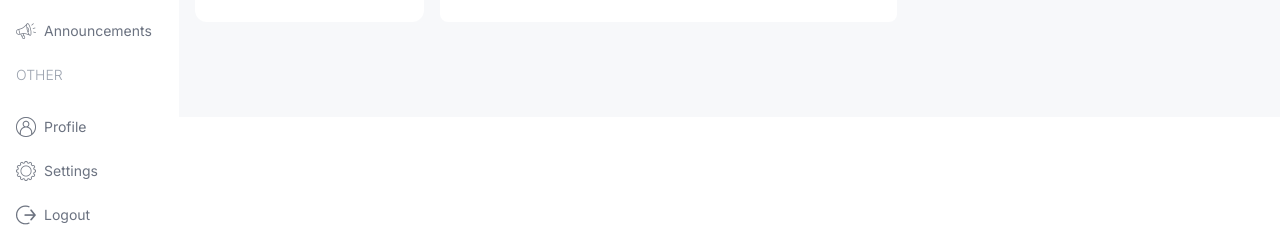
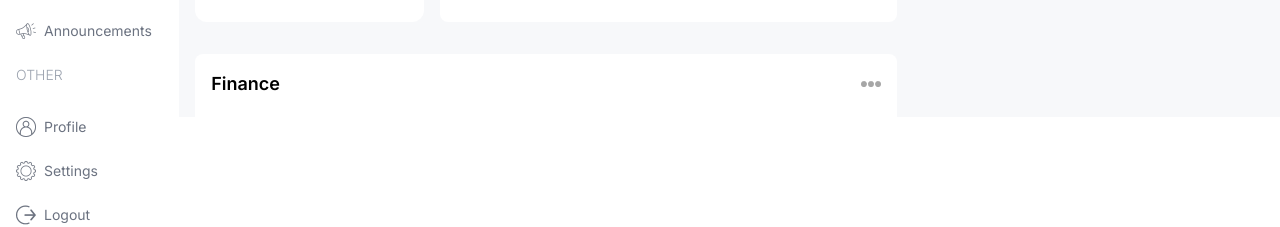
Before and after one commit to rubatista/dahsboard-next, a Next.js app: page /admin in a window 1280 px wide. Shown: the part 683-910 px from the top of the page. Built offline with nearby package versions, Linux system fonts and the light colour scheme.

Commit message:
feat: create new compoenet FinanceChart

```diff
--- a/src/app/(dashboard)/admin/page.tsx
+++ b/src/app/(dashboard)/admin/page.tsx
@@ -1,5 +1,6 @@
 import AttendanceChart from "@/components/AttendanceChart"
 import CountChart from "@/components/CountChart"
+import FinanceChart from "@/components/FinanceChart"
 import UserCard from "@/components/UserCard"
 
 const AdminPage = () => {
@@ -29,6 +30,9 @@
         </div>
 
         {/*Bottom Charts*/}
+        <div className="w-full h-[500px]">
+          <FinanceChart />
+        </div>
       </div>
       {/*Right*/}
       <div className="w-full lg:w-1/3">r</div>
--- /dev/null
+++ b/src/components/FinanceChart.tsx
@@ -0,0 +1,105 @@
+"use client"
+import Image from 'next/image';
+import { LineChart, Line, XAxis, YAxis, CartesianGrid, Tooltip, Legend, ResponsiveContainer } from 'recharts';
+
+const data = [
+  {
+    name: 'Jan',
+    income: 4000,
+    expense: 2400,
+  },
+  {
+    name: 'Feb',
+    income: 3000,
+    expense: 1398,
+  },
+  {
+    name: 'Mar',
+    income: 2000,
+    expense: 9800,
+  },
+  {
+    name: 'Apr',
+    income: 2780,
+    expense: 3908,
+  },
+  {
+    name: 'May',
+    income: 1890,
+    expense: 4800,
+  },
+  {
+    name: 'Jun',
+    income: 2390,
+    expense: 3800,
+  },
+  {
+    name: 'Jul',
+    income: 3490,
+    expense: 4300,
+  },
+
+  {
+    name: 'Aug',
+    income: 3490,
+    expense: 4300,
+  },
+
+  {
+    name: 'Sept',
+    income: 3490,
+    expense: 4300,
+  },
+
+  {
+    name: 'Oct',
+    income: 3490,
+    expense: 4300,
+  },
+
+  {
+    name: 'Nov',
+    income: 3490,
+    expense: 4300,
+  },
+
+  {
+    name: 'Dec',
+    income: 3490,
+    expense: 4300,
+  },
+];
+
+const FinanceChart = () => {
+  return (
+    <div className='bg-white rounded-lg p-4 h-full'>
+        <div className='flex justify-between items-center'>
+            <h1 className='text-lg font-semibold'>Finance</h1>
+            <Image src="/moreDark.png" alt="" width={20} height={20}/>
+        </div>
+        <ResponsiveContainer width="100%" height="90%">
+            <LineChart
+            width={500}
+            height={300}
+            data={data}
+            margin={{
+                top: 5,
+                right: 30,
+                left: 20,
+                bottom: 5,
+            }}
+            >
+            <CartesianGrid strokeDasharray="3 3" stroke="#ddd" />
+            <XAxis dataKey="name" axisLine={false} tick={{fill:"#d1d5db"}} tickLine={false} tickMargin={20}/>
+            <YAxis axisLine={false} tick={{fill:"#d1d5db"}} tickLine={false} tickMargin={20}/>
+            <Tooltip contentStyle={{borderRadius:"10px", borderColor:"lightgray"}}/>
+            <Legend align='center' verticalAlign='top' wrapperStyle={{paddingTop:"10px", paddingBottom:"30px"}}/>
+            <Line type="monotone" dataKey="income" stroke="#FAE27C" strokeWidth={5} />
+            <Line type="monotone" dataKey="expense" stroke="#C3EBFA" strokeWidth={5} />
+            </LineChart>
+        </ResponsiveContainer>
+    </div>
+  )
+}
+
+export default FinanceChart
```
